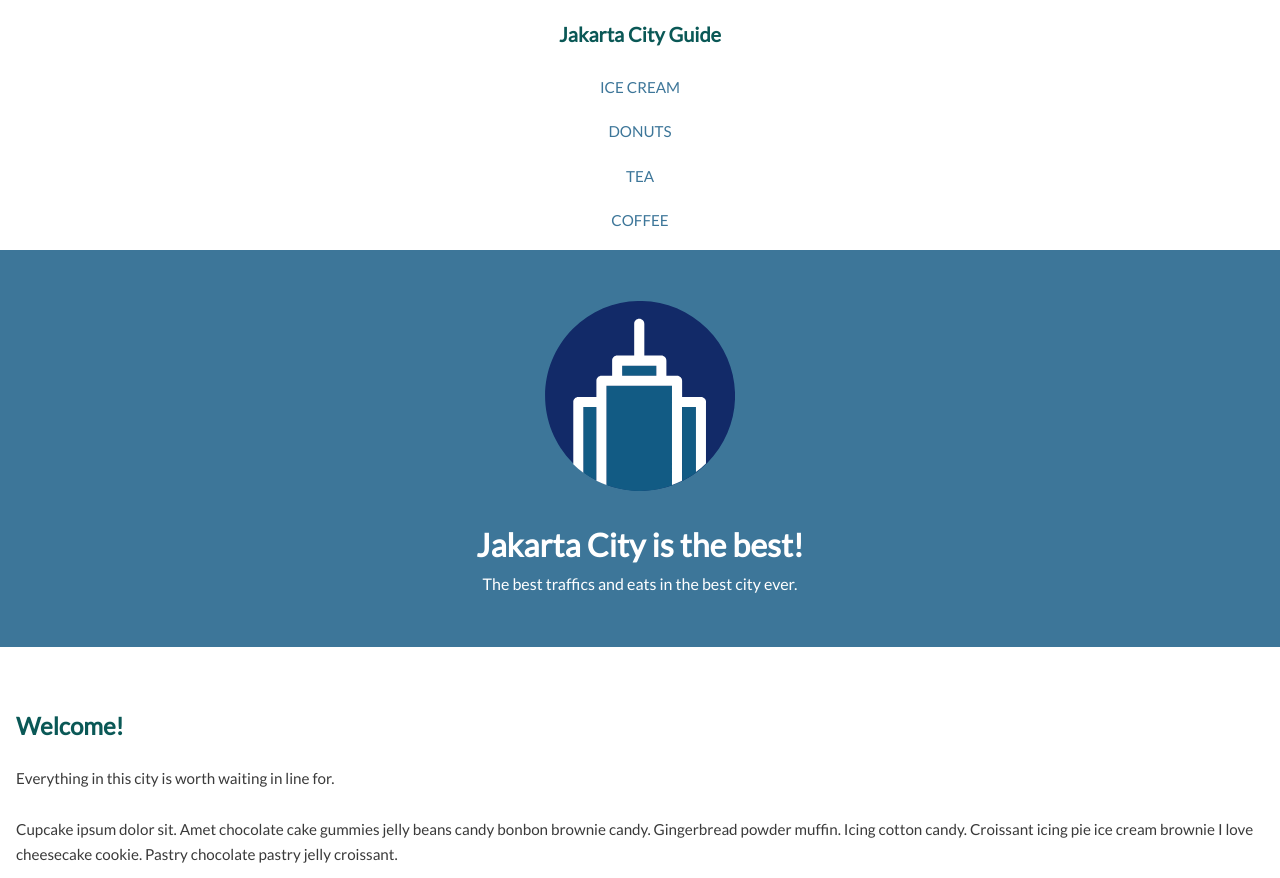
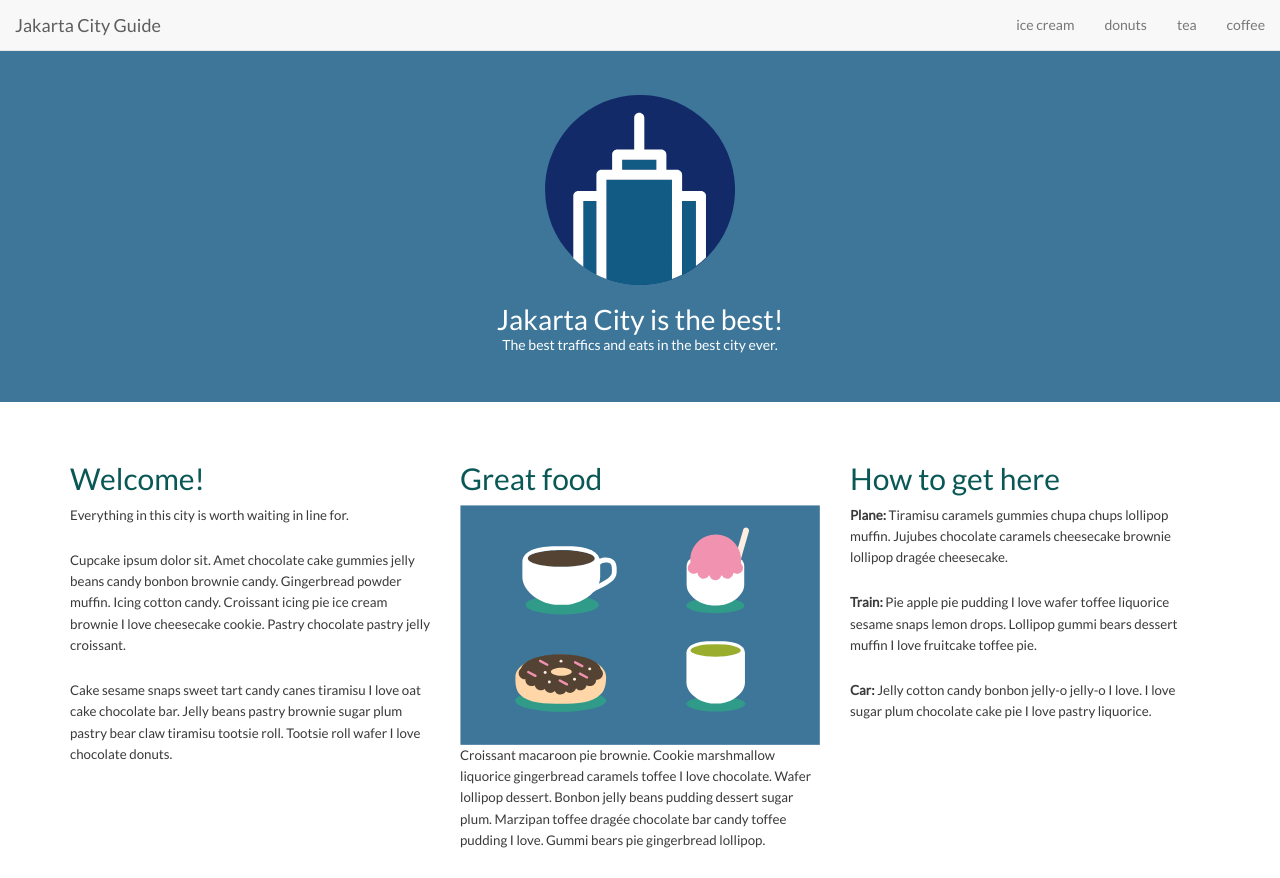
Before and after one commit to arctic-fox-2016/responsive-layout, a plain HTML site: page index.html in a window 1280 px wide. Shown: the top 878 px of the page. Drawn offline with nearby package versions, Linux system fonts and the light colour scheme.

Commit message:
Tevinstein Amos & Septhianto Diga

```diff
--- a/index.html
+++ b/index.html
@@ -4,54 +4,68 @@
   <meta name="viewport" content="width=device-width, initial-scale=1.0">
   <title>Jakarta City Guide</title>
   <link href='https://fonts.googleapis.com/css?family=Lato' rel='stylesheet' type='text/css'>
+  <link rel="stylesheet" href="https://maxcdn.bootstrapcdn.com/bootstrap/3.3.7/css/bootstrap.min.css" integrity="sha384-BVYiiSIFeK1dGmJRAkycuHAHRg32OmUcww7on3RYdg4Va+PmSTsz/K68vbdEjh4u" crossorigin="anonymous">
   <link rel="stylesheet" href="css/normalize.css">
   <link rel="stylesheet" href="css/style.css">
 </head>
 <body>
+  <nav class="navbar navbar-default navbar-fixed-top">
+    <div class="container-fluid">
+      <!-- Brand and toggle get grouped for better mobile display -->
+      <div class="navbar-header">
+        <button type="button" class="navbar-toggle collapsed" data-toggle="collapse" data-target="#bs-example-navbar-collapse-1" aria-expanded="false">
+          <span class="sr-only">Toggle navigation</span>
+          <span class="icon-bar"></span>
+          <span class="icon-bar"></span>
+          <span class="icon-bar"></span>
+        </button>
+        <a class="navbar-brand" href="#">Jakarta City Guide</a>
+      </div>
 
-  <header class="main-header">
-    <div class="container clearfix">
-      <h1 class="name"><a href="#">Jakarta City Guide</a></h1>
-      <ul class="main-nav">
+      <!-- Collect the nav links, forms, and other content for toggling -->
+      <div class="collapse navbar-collapse" id="bs-example-navbar-collapse-1">
+        <ul class="nav navbar-nav navbar-right">
           <li><a href="#">ice cream</a></li>
           <li><a href="#">donuts</a></li>
           <li><a href="#">tea</a></li>
           <li><a href="#">coffee</a></li>
         </ul>
-    </div>
-  </header><!--/.main-header-->
+      </div><!-- /.navbar-collapse -->
+    </div><!-- /.container-fluid -->
+  </nav>
 
-  <div class="banner">
+  <div class="banner" style="margin-top:50px;">
     <img class="logo" src="img/city-logo.svg" alt="City">
     <h1 class="headline">Jakarta City is the best!</h1>
     <span class="tagline">The best traffics and eats in the best city ever.</span>
   </div><!--/.banner-->
 
   <div class="container clearfix">
-    <div class="secondary col">
+    <div class="row">
+      <div class="col-sm-4">
         <h2>Welcome!</h2>
         <p>Everything in this city is worth waiting in line for.</p>
         <p>Cupcake ipsum dolor sit. Amet chocolate cake gummies jelly beans candy bonbon brownie candy. Gingerbread powder muffin. Icing cotton candy. Croissant icing pie ice cream brownie I love cheesecake cookie. Pastry chocolate pastry jelly croissant.</p>
         <p>Cake sesame snaps sweet tart candy canes tiramisu I love oat cake chocolate bar. Jelly beans pastry brownie sugar plum pastry bear claw tiramisu tootsie roll. Tootsie roll wafer I love chocolate donuts.</p>
-    </div><!--/.secondary-->
-
-    <div class="primary col">
+      </div>
+      <div class="col-sm-4">
         <h2>Great food</h2>
         <img class="feat-img" src="img/treats.svg" alt="Drinks and eats">
         <p>Croissant macaroon pie brownie. Cookie marshmallow liquorice gingerbread caramels toffee I love chocolate. Wafer lollipop dessert. Bonbon jelly beans pudding dessert sugar plum. Marzipan toffee drag&#233;e chocolate bar candy toffee pudding I love. Gummi bears pie gingerbread lollipop.</p>
-    </div><!--/.primary-->
-
-    <div class="tertiary col">
+      </div>
+      <div class="col-sm-4">
         <h2>How to get here</h2>
         <p><strong>Plane: </strong>Tiramisu caramels gummies chupa chups lollipop muffin. Jujubes chocolate caramels cheesecake brownie lollipop drag&#233;e cheesecake.</p>
         <p><strong>Train: </strong>Pie apple pie pudding I love wafer toffee liquorice sesame snaps lemon drops. Lollipop gummi bears dessert muffin I love fruitcake toffee pie.</p>
         <p><strong>Car: </strong>Jelly cotton candy bonbon jelly-o jelly-o I love. I love sugar plum chocolate cake pie I love pastry liquorice.</p>
-    </div><!--/.tertiary-->
+      </div>
+    </div>
   </div>
 
   <footer class="main-footer">
     <span>&copy;2016 Hacktiv8 Den, The Best City Ever.</span>
   </footer>
-
+  <script src="https://code.jquery.com/jquery-3.1.1.min.js" integrity="sha256-hVVnYaiADRTO2PzUGmuLJr8BLUSjGIZsDYGmIJLv2b8=" crossorigin="anonymous"></script>
+  <script src="https://maxcdn.bootstrapcdn.com/bootstrap/3.3.7/js/bootstrap.min.js" integrity="sha384-Tc5IQib027qvyjSMfHjOMaLkfuWVxZxUPnCJA7l2mCWNIpG9mGCD8wGNIcPD7Txa" crossorigin="anonymous"></script>
 </body>
 </html>
```
Lines whose indentation alone changed are shown as unchanged.
